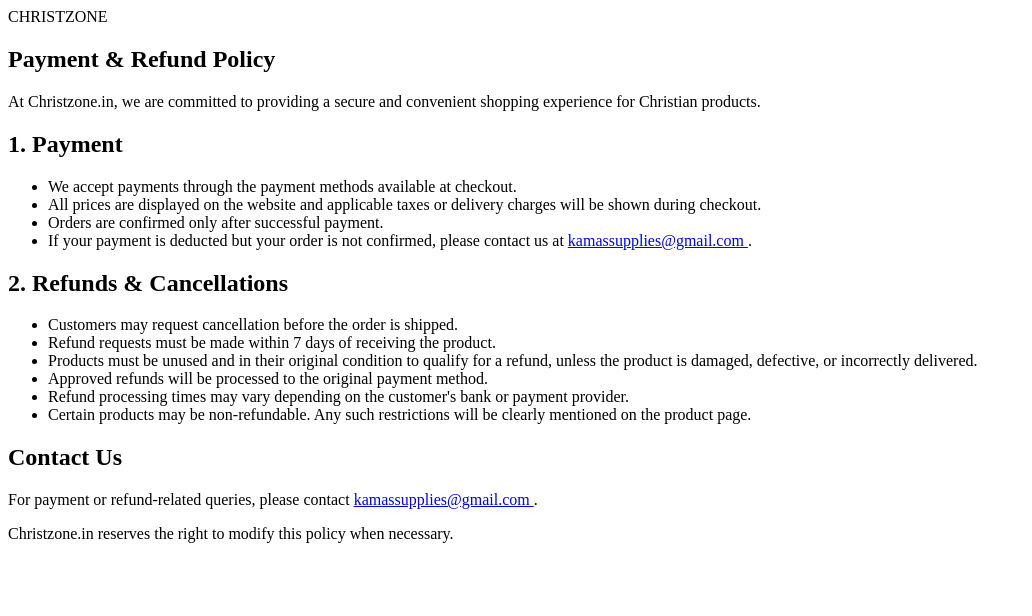
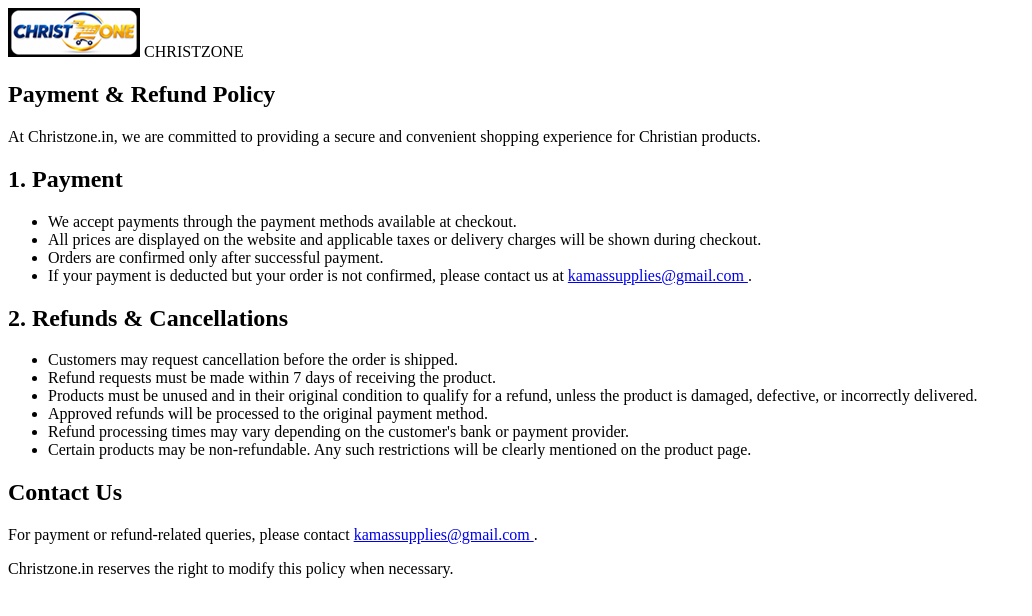
Before and after one commit to ivyis777/christzone-refund, a plain HTML site: page index.html in a window 1280 px wide. Shown: the whole page, without its empty margins (0-1032 px from the left). Drawn offline with Linux system fonts and the light colour scheme.

Commit message:
Update index.html

```diff
--- a/index.html
+++ b/index.html
@@ -2,6 +2,8 @@
 
     <section class="refund-hero">
         <div class="refund-container">
+
+            <img src="christzone_logo.png" alt="ChristZone Logo" class="christzone-logo">
             <span class="refund-label">CHRISTZONE</span>
             <h1>Payment & Refund Policy</h1>
             <p>
```
